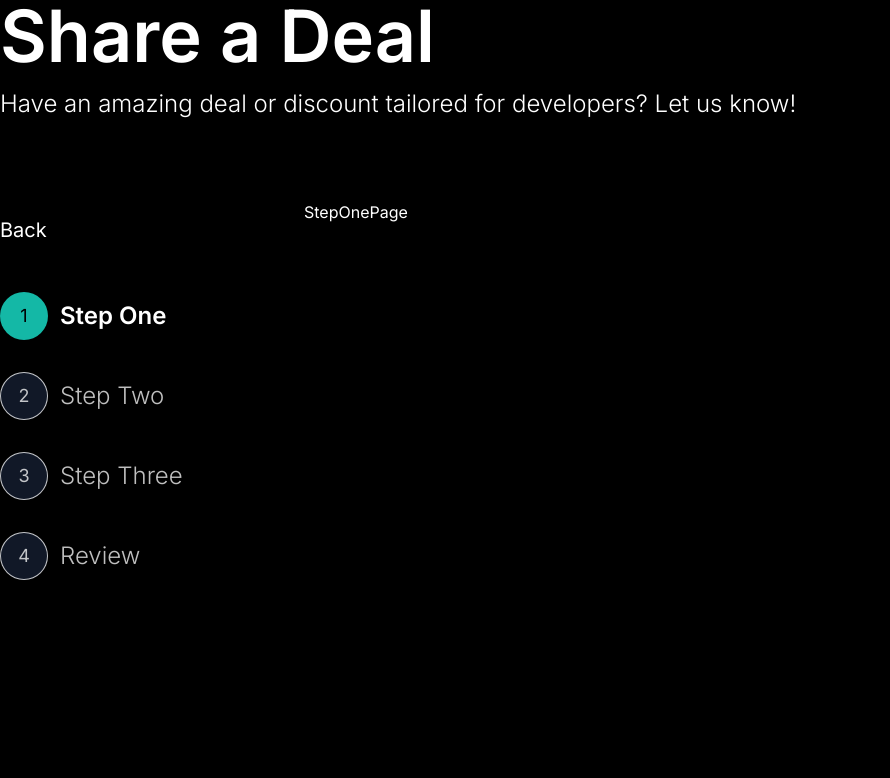
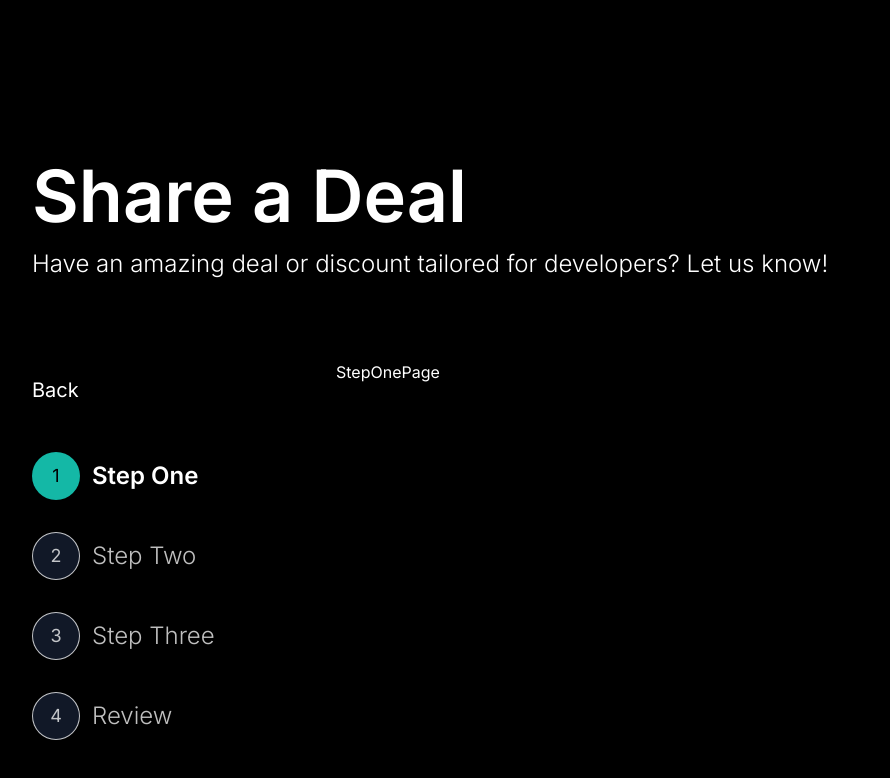
Before and after one commit to enzomachadodev/multi-page-form, a Next.js app: page /add/step-one in a window 1280 px wide. Shown: the top 778 px of the page, without its empty margins (0-890 px from the left). Built offline with nearby package versions, Linux system fonts and the light colour scheme.

Commit message:
refactor: add container style

```diff
--- a/src/app/add/layout.tsx
+++ b/src/app/add/layout.tsx
@@ -3,7 +3,7 @@ import { StepNavigation } from "@/components/step-navigation";
 
 const DealsLayout = ({ children }: { children: React.ReactNode }) => {
 	return (
-		<div className="w-full px-2 lg:px-0">
+		<div className="w-full container pt-20 lg:pt-40">
 			<PageHeader
 				title="Share a Deal"
 				subtitle="Have an amazing deal or discount tailored for developers? Let us know!"
```
